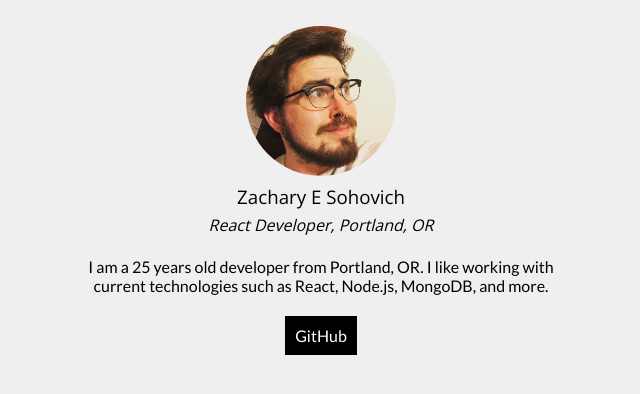
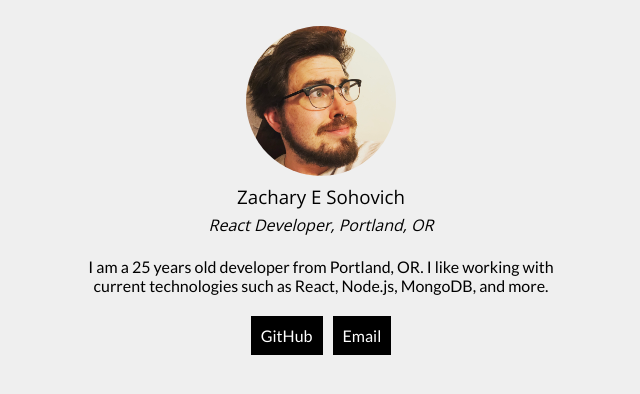
Before and after one commit to sneakycr0w/sneakycr0w.com, a React (Create React App) app: page / in a window 1280 px wide. Shown: the top 394 px of the page, without its empty margins (319-959 px from the left). Built offline with nearby package versions, Linux system fonts and the light colour scheme.

Commit message:
added new email object to state socials

```diff
--- a/src/App.js
+++ b/src/App.js
@@ -9,9 +9,12 @@ class App extends Component {
     socials: [
       {
         alt: 'GitHub',
-        icon: '',
         link: 'https://github.com/sneakycr0w',
       },
+      {
+        alt: 'Email',
+        link: 'mailto:zach@sneakycr0w.com'
+      }
     ]
   }
 
@@ -27,7 +30,7 @@ class App extends Component {
           <p>I am a {moment("19930601", "YYYYDDMM").fromNow(true)} old developer from Portland, OR. I like working with current technologies such as React, Node.js, MongoDB, and more.</p>
         </section>
         <section className="socials">
-          {this.state.socials.map((social, index) => <SocialIcon alt={social.alt} link={social.link} key={index} />)}
+          {this.state.socials.map((social, index) => <SocialIcon alt={social.alt} icon={social.icon} link={social.link} key={index} />)}
         </section>
       </div>
     )
```
